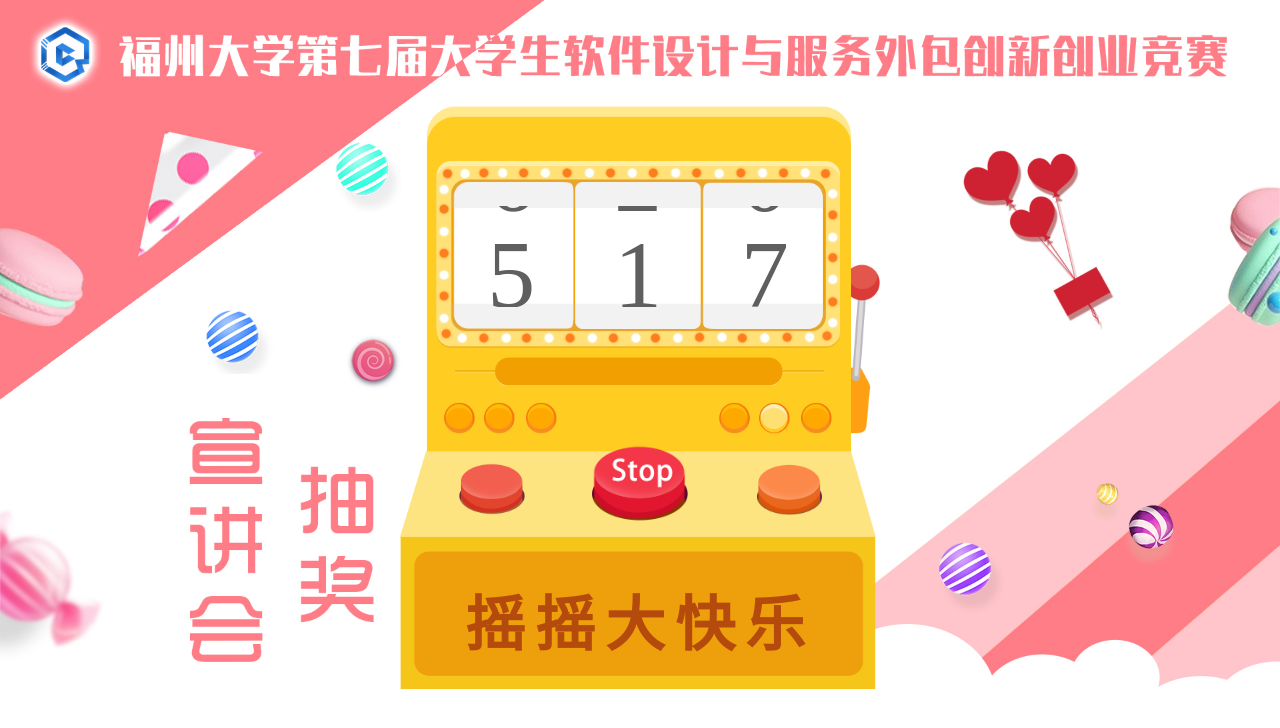
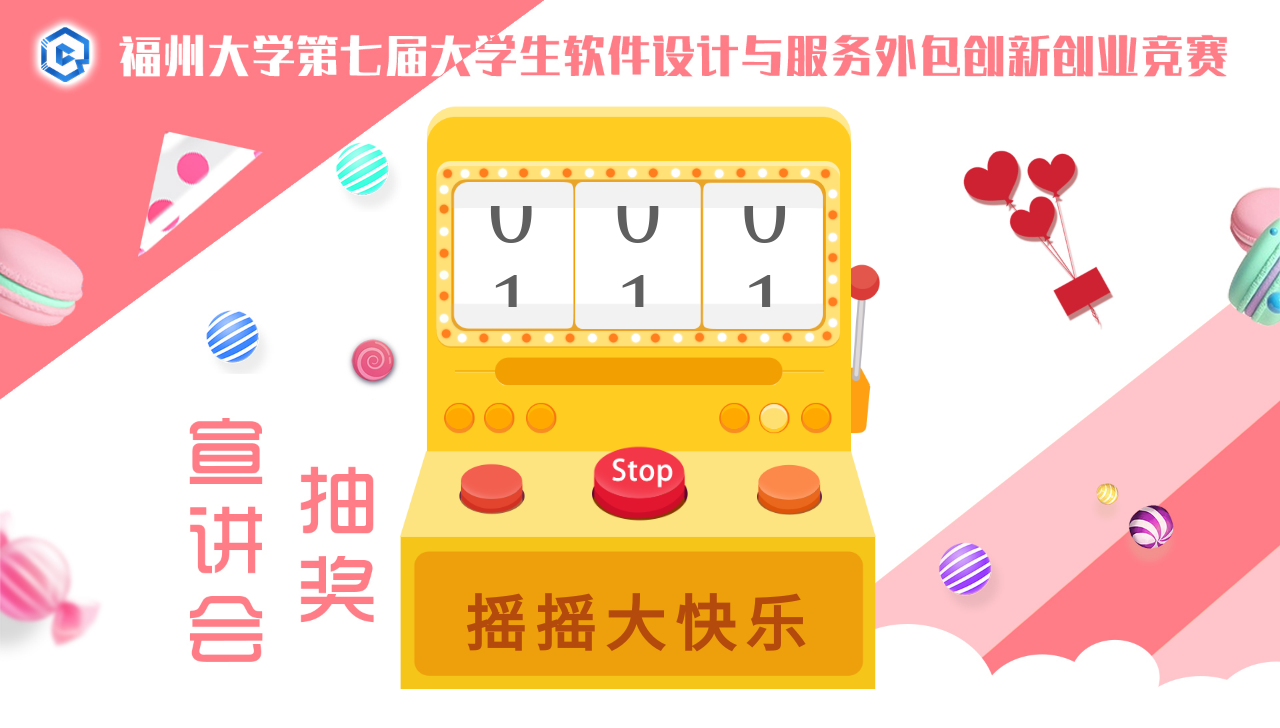
Before and after one commit to Fuzhou-U-ACM-SOSD/DrawGame, a Vue app: page / in a window 1280 px wide. Both pictures are taken after a click on the picture 640 px from the left and 483 px from the top of the page. Shown: the top 728 px of the page. Built offline with nearby package versions, Linux system fonts and the light colour scheme; what vfluentdesign would draw is missing.

Commit message:
[update] rocker.vue - 修改动画效果，调整效果为从高位到低位停止

```diff
--- a/src/components/rocker.vue
+++ b/src/components/rocker.vue
@@ -4,26 +4,28 @@
     <div class="draw-box">
       <div class="inner">
         <img ref="box" src="@/assets/res/2.png" class="machine" alt="抽奖机" />
+        <!-- 需要控制单独的数字停止，则需要单独的分开计算 -->
         <div ref="number" class="number-field">
-          <div class="number" v-for="index in 3" :key="index">
           <div
-              :style="{ transition: `transform ${speed}ms linear` }"
-              v-for="(item, l) in history"
-              :key="`${index}-${l}`"
+            class="number-col"
+            ref="numberCol"
+            v-for="(digitgroup, index) in digits"
+            :key="`col-${index}`"
           >
-              {{ get_digit(history[l], 3 - index) }}
+            <div class="digit" v-for="d in digitgroup" :key="`${index}-${d}`">
+              {{ d }}
             </div>
           </div>
         </div>
         <img
-          v-if="cur_state == 0"
+          v-show="!is_runing"
           @click="toggle_state"
           src="@/assets/res/1.png"
           class="machine_button"
           alt="按钮"
         />
         <img
-          v-else
+          v-show="is_runing"
           @click="toggle_state"
           src="@/assets/res/3.png"
           class="machine_button"
@@ -40,34 +42,46 @@ export default {
   name: "rocker",
   props: {
     max: {
-      default: 999,
+      default: 99,
       type: [Number, String],
     },
     min: {
       default: 1,
       type: [Number, String],
     },
+    ban: {
+      default: () => [],
+      type: Array,
+    },
   },
   data() {
     return {
-      speed: 100,
-      cur_state: 0,
       number: 0,
       number_timeout: null,
       running_timeout: null,
       history: [0],
-      lock: false,
-      stop_speed: 300,
-      start_speed: 50,
-      step_speed: 5,
+      // 防止滚动数字
       prevent_default: (el) => {
         el.preventDefault();
         el.stopPropagation();
         return false;
       },
+      // 使用对象方便进行值修改
+      digit_count: 3,
+      speeds: [],
+      speeds_config: {
+        min: 20,
+        step: 10,
+        max: 260,
+      },
+      digits: [],
+      is_runing: false,
+      scroll_timeout: null,
+      state_lock: false,
     };
   },
   mounted() {
+    this.init();
     this.init_number();
   },
   beforeDestroy() {
@@ -81,40 +95,36 @@ export default {
     }
   },
   methods: {
-    get_digit(number, i) {
-      let oct = [1, 10, 100, 1000];
-      number = Math.floor(number / oct[i]) % 10;
-      return number;
+    init() {
+      // 初始化每个数字的速度
+      for (let i = 0; i < this.digit_count; ++i) {
+        this.speeds.push({
+          value: this.speeds_config.min,
+          lock: {
+            value: false,
           },
-    toggle_state() {
-      if (this.lock) return;
-      this.cur_state = (this.cur_state + 1) & 1;
-      if (this.cur_state == 1) {
-        this.speed = this.start_speed;
-        let func = () => {
-          this.next_random();
-          this.running_timeout = setTimeout(func, this.speed);
-        };
-        this.running_timeout = setTimeout(func, this.speed);
-      } else {
-        this.lock = true;
-        //   当按住停止时，速度慢慢减慢最终停止
-        let timeout = setInterval(() => {
-          if (this.speed == this.stop_speed) {
-            clearTimeout(this.running_timeout);
-            this.running_timeout = null;
-            clearInterval(timeout);
-            this.lock = false;
-            // 删除历史
-            setTimeout(() => {
-              this.history = [this.history[this.history.length - 1]];
-              this.rejust();
-            }, this.speed);
-          } else {
-            this.speed += this.step_speed;
+          timeout: null,
+          scroll_timeout: null,
+          running_lock: false,
+        });
+        let digits = [];
+        for (let j = 0; j < 10; ++j) {
+          digits.push((j + 5) % 10);
         }
-        }, 50);
+        this.digits.push(digits);
       }
+      this.$nextTick(() => {
+        for (let col of this.$refs.numberCol) {
+          col.scrollTop = col.scrollHeight / 2;
+          const { height } = col
+            .querySelector(".digit")
+            .getBoundingClientRect();
+          // 将数字绑定到中间，利于滚动
+          // 对齐偏移量
+          let offset = Math.floor(height / 20);
+          col.scrollTop = height * 5 + offset;
+        }
+      });
     },
     // 动态设置数字的位置
     init_number() {
@@ -124,8 +134,8 @@ export default {
         let rect = this.$refs.box.getBoundingClientRect();
         let number = this.$refs.number;
         number.style.fontSize = `${rect.width / 5}px`;
+        number.style.lineHeight = number.style.fontSize;
         this.$refs.text.style.fontSize = `${rect.width / 8}px`;
-        number.style.lineHeight = number.style.fontSize;
       }, 100);
     },
     rejust() {
@@ -133,44 +143,176 @@ export default {
         let rect = this.$refs.box.getBoundingClientRect();
         let number = this.$refs.number;
         number.style.fontSize = `${rect.width / 5}px`;
+        number.style.lineHeight = number.style.fontSize;
         this.$refs.text.style.fontSize = `${rect.width / 8}px`;
-        number.style.lineHeight = number.style.fontSize;
-        let { height } = this.$refs.number.getBoundingClientRect();
-        this.$refs.number.scrollTop =
-          this.$refs.number.scrollHeight - height * 1.1;
+        for (let col of this.$refs.numberCol) {
+          col.scrollTop = col.scrollHeight / 2;
+          const { height } = col
+            .querySelector(".digit")
+            .getBoundingClientRect();
+          // 将数字绑定到中间，利于滚动
+          // 对齐偏移量
+          let offset = Math.floor(height / 20);
+          col.scrollTop = height * 5 + offset;
+        }
         clearTimeout(timeout);
-      }, 100);
+      }, 50);
+    },
+    get_random(min, max) {
+      return Math.floor(Math.random() * (max - min + 1) + min);
     },
     /**
-     * @summary 等概率获取下个随机数
+     * @summary 在一直确定高位的情况下，获取下一位的数值范围，初始的范围为[0,9]，由于[min,max]为导致范围改变
+     * @param {number} cur 当前的数值，从高位先获取，未获取的数位统一为0，例如只获取百位5，则为500
+     * @param {number} i 需要获取的位数
+     * @param {Array} range 当前的范围
      */
-    next_random() {
-      let random = Math.floor(
-        parseInt(this.min) +
-          Math.random() * (parseInt(this.max) - parseInt(this.min) + 1)
+    get_single_digit_range(cur, i) {
+      let maxadd = [9, 99, 999];
+      // 首先获取最大值在该位的
+      let min = parseInt(this.min);
+      let max = parseInt(this.max);
+      min = max(cur, min);
+      max = min(cur + maxadd[i], max);
+      return [this.get_digit(min, i), this.get_digit(max, i)];
+    },
+    /**
+     * @summary 获取千位数内的某个位的数字
+     * @param {number} number 数字
+     * @param {number} i 位数
+     * @returns {number} 返回某个位的数字
+     */
+    get_digit(number, i) {
+      let oct = [1, 10, 100, 1000];
+      number = Math.floor(number / oct[i]) % 10;
+      return number;
+    },
+    async linear_change_value(obj, step, target, ms, lock) {
+      // 必须确保obj.value+n*step==target
+      if (Math.abs(obj.value - target) % Math.abs(step) !== 0) {
+        console.error("步数设置错误，必须是差值的整数倍");
+        return;
+      }
+      if (obj.value == target) return;
+      if (obj.value > target) {
+        step = -Math.abs(step);
+      } else {
+        step = Math.abs(step);
+      }
+      if (lock.value) return;
+      return await new Promise((resolve) => {
+        lock.value = true;
+        let timer = setInterval(() => {
+          if (obj.value == target) {
+            lock.value = false;
+            clearInterval(timer);
+            resolve();
+          }
+          obj.value += step;
+        }, ms);
+      });
+    },
+    async toggle_state() {
+      if (this.state_lock) return;
+      // 检测是否有锁
+      for (let i = 0; i < this.digit_count; ++i) {
+        if (this.speeds[i].lock.value) {
+          return;
+        }
+      }
+      this.is_runing = !this.is_runing;
+      let func = async (i) => {
+        this.running_lock = true;
+        await this.next_digit(
+          this.$refs.numberCol[i],
+          this.digits[i],
+          this.speeds[i]
         );
-      this.number = random;
-      this.history.push(this.number);
-      let { height } = this.$refs.number.getBoundingClientRect();
-
-      this.scroll_from_to(
-        this.$refs.number,
-        this.$refs.number.scrollTop,
-        this.$refs.number.scrollHeight - height / 8,
-        this.speed
+        if (this.speeds[i].is_runing) {
+          func(i);
+        } else {
+          this.running_lock = false;
+        }
+      };
+      if (this.is_runing) {
+        for (let i = 0; i < this.digit_count; ++i) {
+          this.speeds[i].is_runing = true;
+          this.speeds[i].value = this.speeds_config.max;
+          // 缓慢启动到快速
+          this.linear_change_value(
+            this.speeds[i],
+            this.speeds_config.step,
+            this.speeds_config.min,
+            40,
+            this.speeds[i].lock
           );
+          func(i);
+        }
+      } else {
+        this.state_lock = true;
+        let random_number = this.get_random(this.min, this.max);
+        while (this.ban.findIndex((e) => e == random_number) != -1) {
+          random_number = this.get_random(this.min, this.max);
+        }
+        for (let i = 0; i < this.digit_count; ++i) {
+          let cur_digit = this.get_digit(random_number, 2 - i);
+          await this.linear_change_value(
+            this.speeds[i],
+            this.speeds_config.step,
+            this.speeds_config.max,
+            40,
+            this.speeds[i].lock
+          );
+          this.speeds[i].is_runing = false;
+          await new Promise((resolve) => {
+            let check = setInterval(() => {
+              if (!this.speeds[i].running_lock) {
+                resolve();
+                clearInterval(check);
+              }
+            }, 100);
+          });
+          while (cur_digit != this.digits[i][5]) {
+            await this.next_digit(
+              this.$refs.numberCol[i],
+              this.digits[i],
+              this.speeds[i]
+            );
+          }
+        }
+        this.state_lock = false;
+      }
     },
-    scroll_from_to(el, start, end, ms) {
-      let step = Math.max(Math.floor((end - start) / ms) * 1, 1);
-      let timeout = null;
+    async next_digit(el, digits, speed) {
+      // 先划到下一个数字
+      const { height } = el.querySelector(".digit").getBoundingClientRect();
+      let offset = 0;
+      await this.scroll_from_to(el, el.scrollTop, height * 6 + offset, speed);
+      // 利用滚动不变性，动态添加元素而又不改变显示
+      let first = digits[0];
+      digits.splice(0, 1);
+      digits.push(first);
+    },
+    /**
+     * @summary 线性从一个位置滚动到指定的位置
+     */
+    async scroll_from_to(el, start, end, speed) {
+      return await new Promise((resolve) => {
+        if (speed.scroll_timeout !== null) {
+          clearInterval(speed.scroll_timeout);
+          speed.scroll_timeout = null;
+        }
+        let step = Math.max(Math.floor((end - start) / speed.value), 1);
         let func = () => {
           el.scrollTop = el.scrollTop + step;
-        if (timeout && el.scrollTop >= end) {
+          if (speed.scroll_timeout && el.scrollTop >= end) {
             el.scrollTop = end;
-          clearInterval(timeout);
+            clearInterval(speed.scroll_timeout);
+            resolve();
           }
         };
-      timeout = setInterval(func, 1);
+        speed.scroll_timeout = setInterval(func, 1);
+      });
     },
   },
 };
@@ -212,12 +354,12 @@ export default {
     display: flex;
     padding: 0;
     // background: red;
-    overflow-y: scroll;
+    // overflow-y: scroll;
     // 隐藏滚动条
-    -ms-overflow-style: -ms-autohiding-scrollbar;
-    &::-webkit-scrollbar {
-      display: none;
-    }
+    // -ms-overflow-style: -ms-autohiding-scrollbar;
+    // &::-webkit-scrollbar {
+    //   display: none;
+    // }
     // justify-content: space-around;
     // align-items: center;
     width: 80%;
@@ -227,7 +369,19 @@ export default {
     font-size: 10rem;
     color: rgb(95, 95, 95);
     font-family: "微软雅黑";
-    // transition: all 10ms linear;
+    .number-col {
+      width: calc(33% - 2px);
+      margin: 0 1px;
+      position: relative;
+      // background: red;
+      height: 100%;
+      text-align: center;
+      overflow: scroll;
+      -ms-overflow-style: -ms-autohiding-scrollbar;
+      &::-webkit-scrollbar {
+        display: none;
+      }
+    }
     .number {
       position: relative;
       width: calc(33% - 2px);
@@ -235,7 +389,6 @@ export default {
       margin: 0 1px;
       margin-top: 0px;
       margin-bottom: 50px;
-      //   transform: translateY(18vw);
     }
   }
   .machine_button {
```
Also changed, not shown: src/views/Home.vue (+2 -15 lines). Lines whose indentation alone changed are shown as unchanged.
